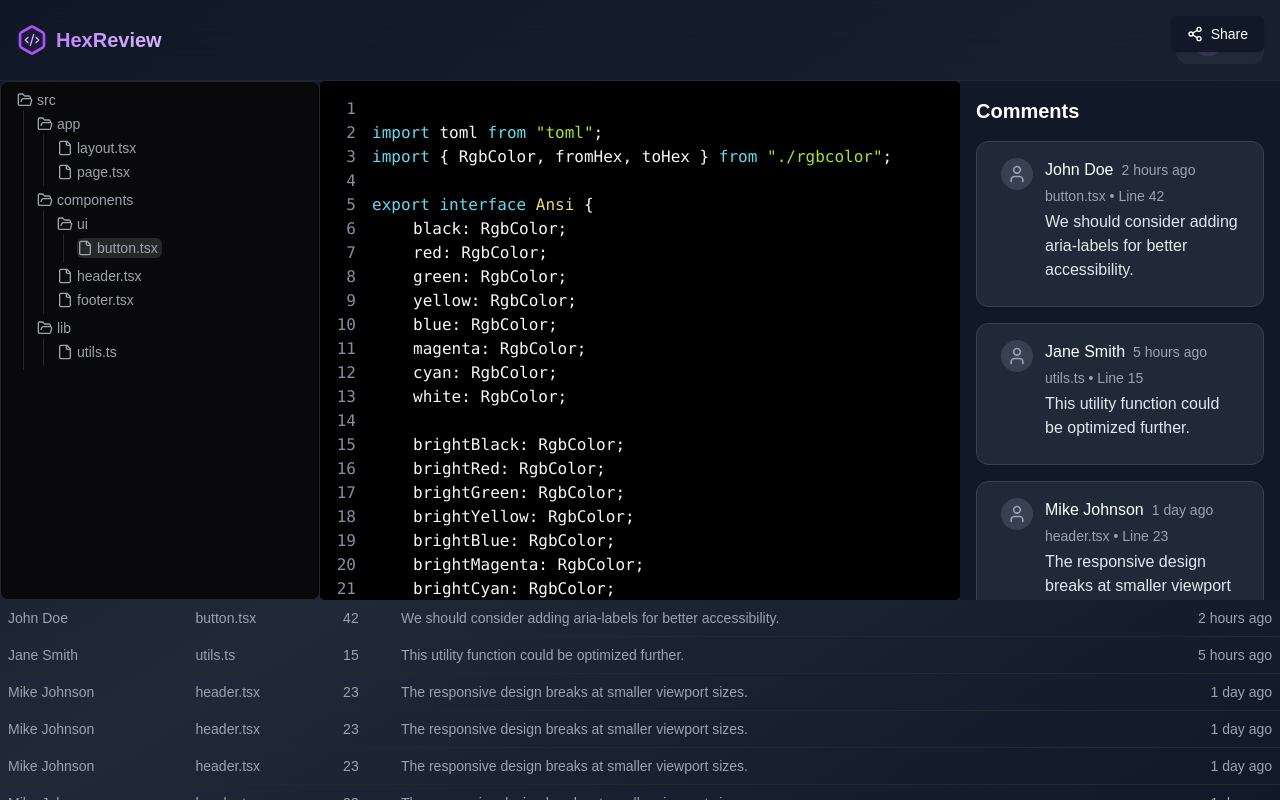
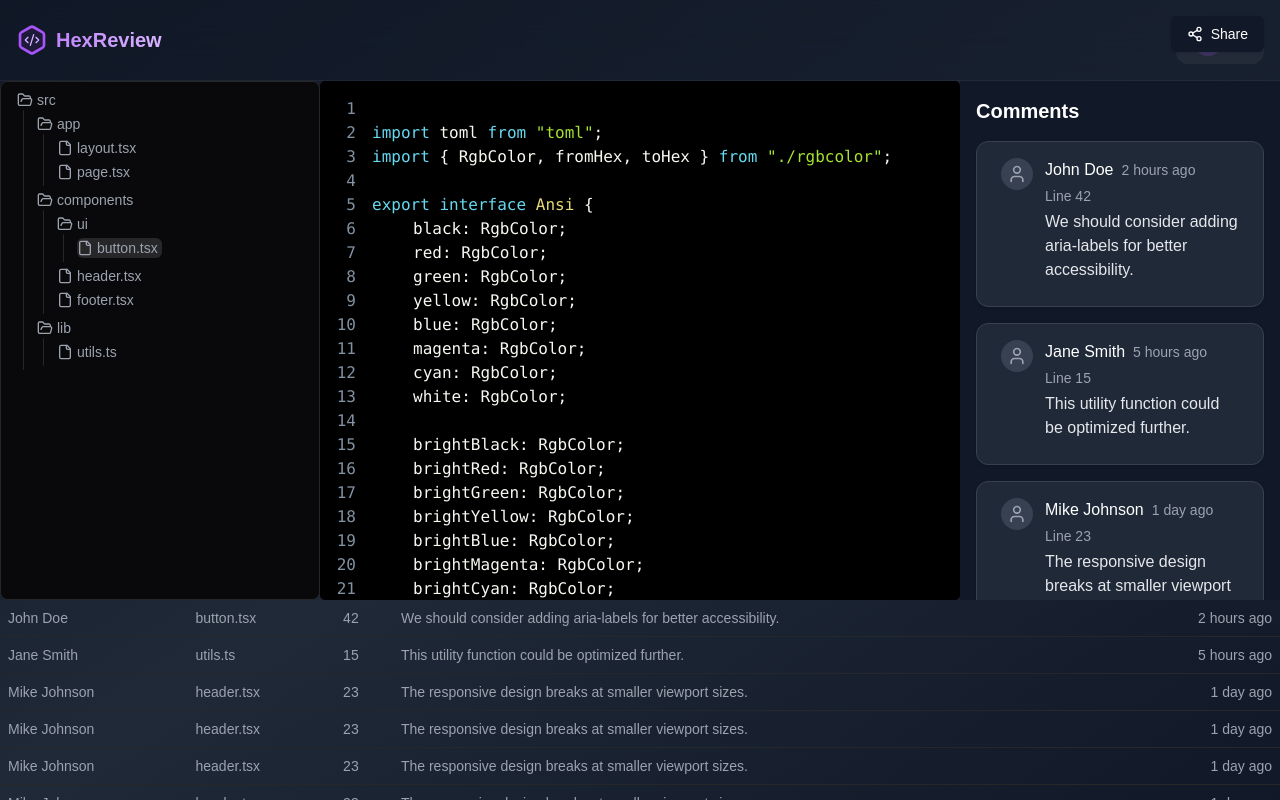
Before and after one commit to seasonedfish/hexreview, a Next.js app: page /projects/1 in a window 1280 px wide. Built offline with nearby package versions, Linux system fonts and the light colour scheme.

Commit message:
Update right side to remove filename and not be too tall

```diff
--- a/app/projects/[id]/page.tsx
+++ b/app/projects/[id]/page.tsx
@@ -205,7 +205,7 @@ export function normalColors(ansi: Ansi): Array<RgbColor> {
             )
           }
         </div>
-        <div className="basis-1/4">
+        <div className="basis-1/4 h-full overflow-auto">
           <RightCommentsSection />
         </div>
       </main>
--- a/components/ui/RightCommentsSection.tsx
+++ b/components/ui/RightCommentsSection.tsx
@@ -8,7 +8,6 @@ const RightCommentsSection = () => {
     {
       id: 1,
       author: "John Doe",
-      fileName: "button.tsx",
       lineNumber: 42,
       content:
         "We should consider adding aria-labels for better accessibility.",
@@ -17,7 +16,6 @@ const RightCommentsSection = () => {
     {
       id: 2,
       author: "Jane Smith",
-      fileName: "utils.ts",
       lineNumber: 15,
       content: "This utility function could be optimized further.",
       timestamp: "5 hours ago",
@@ -25,7 +23,6 @@ const RightCommentsSection = () => {
     {
       id: 3,
       author: "Mike Johnson",
-      fileName: "header.tsx",
       lineNumber: 23,
       content: "The responsive design breaks at smaller viewport sizes.",
       timestamp: "1 day ago",
@@ -33,7 +30,6 @@ const RightCommentsSection = () => {
     {
       id: 4,
       author: "Mike Johnson",
-      fileName: "header.tsx",
       lineNumber: 23,
       content: "The responsive design breaks at smaller viewport sizes.",
       timestamp: "1 day ago",
@@ -41,7 +37,6 @@ const RightCommentsSection = () => {
     {
       id: 5,
       author: "Mike Johnson",
-      fileName: "header.tsx",
       lineNumber: 23,
       content: "The responsive design breaks at smaller viewport sizes.",
       timestamp: "1 day ago",
@@ -49,7 +44,6 @@ const RightCommentsSection = () => {
     {
       id: 6,
       author: "Mike Johnson",
-      fileName: "header.tsx",
       lineNumber: 23,
       content: "The responsive design breaks at smaller viewport sizes.",
       timestamp: "1 day ago",
@@ -59,7 +53,7 @@ const RightCommentsSection = () => {
   return (
     <div className="w-full bg-gray-900 p-4">
       <h2 className="text-xl font-bold mb-4 text-white">Comments</h2>
-      <div className="overflow-y-auto" style={{ maxHeight: "615px" }}>
+      <div className="">
         <div className="space-y-4">
           {comments.map((comment) => (
             <Card key={comment.id} className="bg-gray-800 border-gray-700">
@@ -80,7 +74,7 @@ const RightCommentsSection = () => {
                       </span>
                     </div>
                     <div className="text-sm text-gray-400 mb-1">
-                      {comment.fileName} • Line {comment.lineNumber}
+                      Line {comment.lineNumber}
                     </div>
                     <p className="text-gray-200">{comment.content}</p>
                   </div>
```
